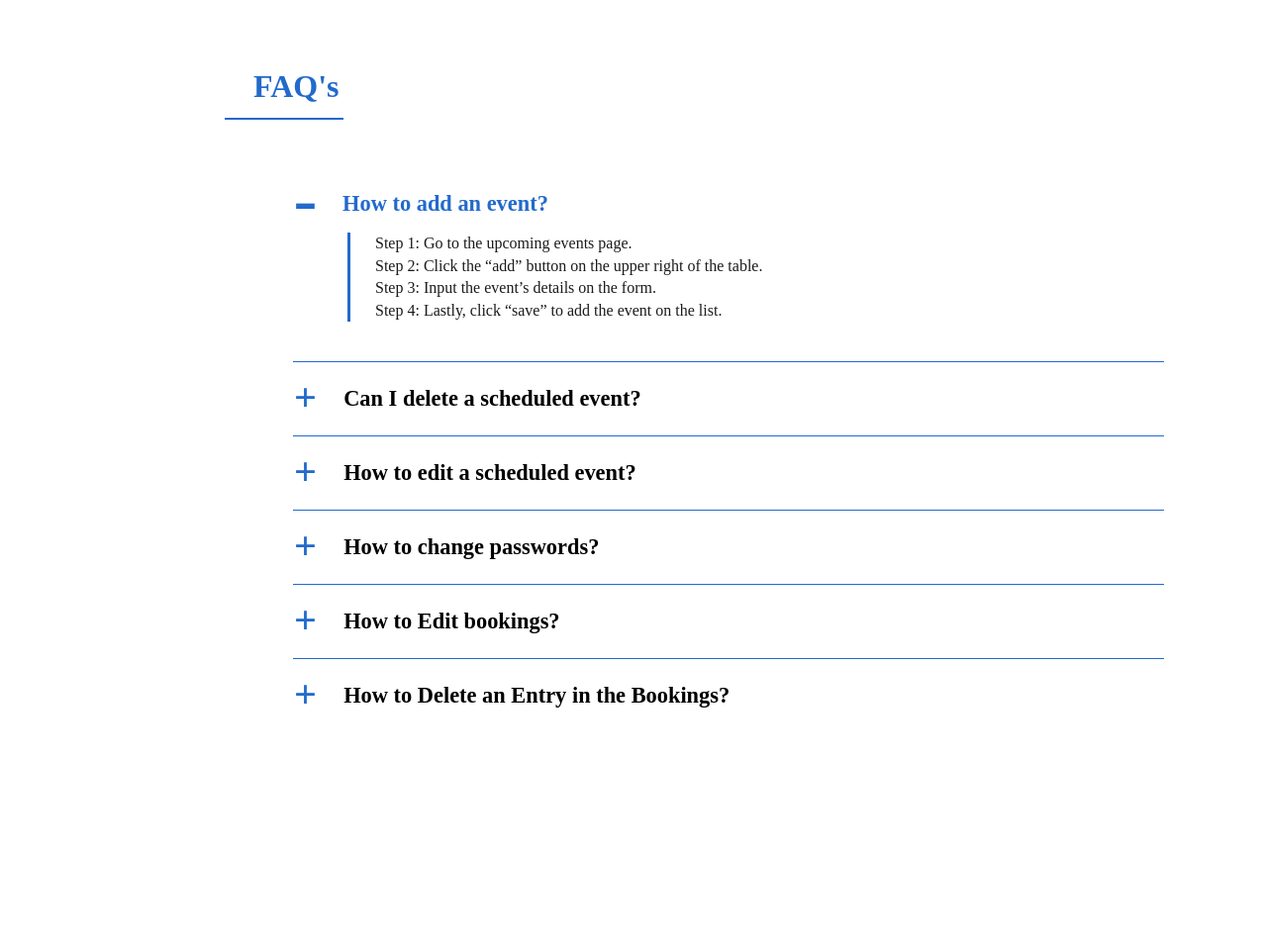
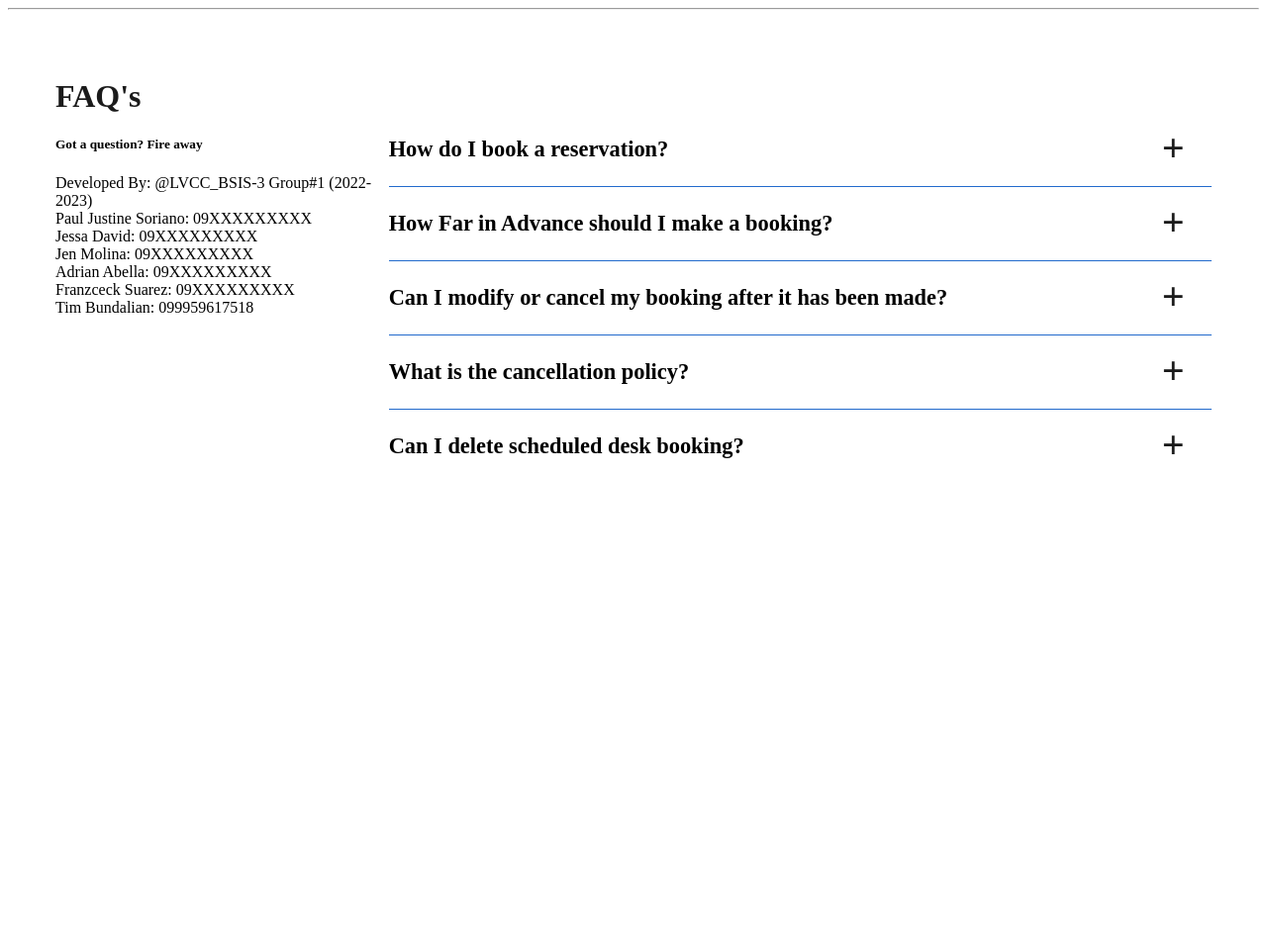
Before and after one commit to franzceck/DeskHub, a PHP site: page /lv_diagnostic/user/user/support.php in a window 1280 px wide. Shown: the whole page at 99% size. After the commit the page ends 463 px from the top, so only its background shows below. Run offline with PHP 8.4, Linux system fonts and the light colour scheme.

Commit message:
FAQ's Update Design

```diff
--- a/user/user/support.php
+++ b/user/user/support.php
@@ -40,14 +40,14 @@ p {
 }
 
 .faq-title {
-  color: #226acc;
+  color: #1b1b1b;
   font-size: 2em;
   margin: 0.4em 0;
 }
 
 div.seperator {
   width: 7.5em;
-  background-color: #226acc;
+  background-color: #1b1b1b;
   height: 0.17em;
   margin-left: -1.8em;
 }
@@ -118,11 +118,14 @@ details[open] summary:after {
   margin: -33px 0.35em 0 0;
   font-weight: 200;
 }
+.groundColor{
+  background-color:#ffff;
+}
 
 .faq-body {
-  position: relative;
-  left: 200px;
-  width: 60em;
+  display: flex;
+  flex-direction: row;
+  width: 30% 70%;
   /* margin: 4em auto; */
   border-radius: 0.5em;
   padding: 3em;
@@ -144,8 +147,8 @@ summary:after {
   background: transparent;
   border-radius: 0.3em;
   content: "+";
-  color: #226acc;
-  float: left;
+  color: #1b1b1b;
+  float: right;
   font-size: 1.8em;
   font-weight: bold;
   margin: -0.3em 0.65em 0 0;
@@ -160,7 +163,8 @@ summary:after {
 </head>
 
 <body>
-    <div>
+<div class="groundColor">
+    <hr>
 
         <!-- <h1 class="supp-header">SUPPORT</h1>
         <h5 class="supp-subhead">How can we help you?</h5> -->
@@ -168,71 +172,87 @@ summary:after {
         <div id="faq" class="faq-body">
             <div class="faq-header">
                 <h3 class="faq-title">FAQ's</h3>
-                <div class="seperator"></div>
+                <h5>Got a question? Fire away</h5>
+                <h7>Developed By: @LVCC_BSIS-3 Group#1  (2022-2023)</h7>
+                <br>
+                <h7>Paul Justine Soriano: 09XXXXXXXXX </h7>
+                <br>
+                <h7>Jessa David: 09XXXXXXXXX </h7>
+                <br>
+                <h7>Jen Molina: 09XXXXXXXXX </h7>
+                <br>
+                <h7>Adrian Abella: 09XXXXXXXXX </h7>
+                <br>
+                <h7>Franzceck Suarez: 09XXXXXXXXX </h7>
+                <br>
+                <h7>Tim Bundalian: 099959617518 </h7>
+
+
             </div>
             <div class="faq-list">
                 <div>
-                    <details open>
-                        <summary title="How to add an event?">How to add an event?</summary>
-                        <p class="faq-content">Step 1: Go to the upcoming events page. <br>
-                            Step 2: Click the “add” button on the upper right of the table.<br>
-                            Step 3: Input the event’s details on the form.<br>
-                            Step 4: Lastly, click “save” to add the event on the list.
+                    <details >
+                        <summary title="How do I book a reservation?">How do I book a reservation?</summary>
+                        <p class="faq-content">Step 1: Got to the home page. <br>
+                            Step 2: Click Book Now and Register(If you Dont have an account).<br>
+                            Step 3: Back to LogIn page and signin the newly registered account.<br>
+                            Step 4: Go to List of Bookings.<br>Step 5: Click Create New for new set of bookings and save it.<br>Step 6: Wait for Approval of the Admin
                         </p>
                     </details>
                 </div>
                 <div>
                     <details>
-                        <summary title="Can I delete a scheduled event?">Can I delete a scheduled event?</summary>
-                        <p class="faq-content">Step 1: Go to the upcoming events page. <br>
-                            Step 2: Click the “delete” button parallel to the event you wish to remove.
+                        <summary title="How Far in Advance should I make a booking?">How Far in Advance should I make a booking?</summary>
+                        <p class="faq-content">Step 1: Sign In your account
+                           <br>
+                           Step 2: Go to List of Bookings
+                           <br>
+                           Step 3: Click Create New for new set of bookings.<br>
+                            Step 4: Lastly, click “save” to update the event.
+                            <br>
+                            Step 4: Click Save to update the event.
                         </p>
                     </details>
                 </div>
                 <div>
                     <details>
-                        <summary title="How to edit a scheduled event?">How to edit a scheduled event?</summary>
-                        <p class="faq-content">Step 1: Go to the scheduled events page. <br>
-                            Step 2: Click the “edit” button that corresponds to the event details you're going to edit. <br>
-                            Step 3: Edit the details on the form.<br>
-                            Step 4: Lastly, click “save” to update the event.
+                        <summary title="Can I modify or cancel my booking after it has been made?">Can I modify or cancel my booking after it has been made?</summary>
+                        <p class="faq-content">Step 1: Go to the List of Bookings.
+                          <br>
+                          Step 2: Click the “Action” button if you want to delete to create new bookings.
+                          <br>
+                          Step 3: Lastly, click “save” to update the event.
                         </p>
                     </details>
                 </div>
                 <div>
                     <details>
-                        <summary title="How to change passwords?">How to change passwords?</summary>
-                        <p class="faq-content">Step 1: Go to the list of employee pages. <br>
-                            Step 2: Click the “change password” button that corresponds to employee’s detail. <br>
-                            Step 3: Change or set to default password. <br>
-                            Step 4: Lastly, click “save” to update the event.
+                        <summary title="What is the cancellation policy?">What is the cancellation policy?</summary>
+                        <p class="faq-content">Step 1: Contact the Admin of the DeskHub System.
+                          <br>
+                          Step 2: Tell them to cancel your bookings <br>
+                          Step 3: Wait for cancel until your booking was removed.
                         </p>
                     </details>
                 </div>
+
                 <div>
                     <details>
-                        <summary title="How to Edit bookings?">How to Edit bookings?</summary>
-                        <p class="faq-content">If someone have made a mistake in their bookings, you can follow this steps: <br>
-                            1st Step: Go to the Bookings Page by clicking the word ‘Bookings’ in the sidebar on the left. <br>
-                            2nd Step: on the Bookings Page, we can see two buttons on the right side of each tables, press the ‘Edit’ button of which table you want to edit. <br>
-                            3rd Step: Edit the Name, Desk No., Date and/or Reason of the table you had selected. <br>
-                            4th Step: Once you had rewrite the table, press the button ‘Edit’.<br>
-                            That is how you Edit the Bookings.
-                        </p>
-                    </details>
-                </div>
-                <div>
-                    <details>
-                        <summary title="How to Delete an Entry in the Bookings?">How to Delete an Entry in the Bookings?</summary>
+                        <summary title="Can I delete scheduled desk booking?">Can I delete scheduled desk booking?</summary>
                         <p class="faq-content">To Delete an entry in the list follow this two easy steps: <br>
-                            1st Step: Go to the Bookings Page by clicking the word ‘Bookings’ in the sidebar on the left. <br>
-                            2nd Step: On the Bookings Page, we can see two buttons on the right side of each table, <br> press the ‘Delete’ button and that is how you Edit the Bookings.
+                        Step 1: Go to your Account
+                        <br>
+                        Step 2: Got to List Bookings <br>
+                        Step 3: Click Action Button
+                        <br>
+                        Step 4: Click Delete
+                        <br>
+                        Step 5: Last save the event.
                         </p>
                     </details>
                 </div>
             </div>
         </div>
-
     </div>
     <!-- </div> -->
 
```
Also changed, not shown: home.php (+55 -45 lines).
